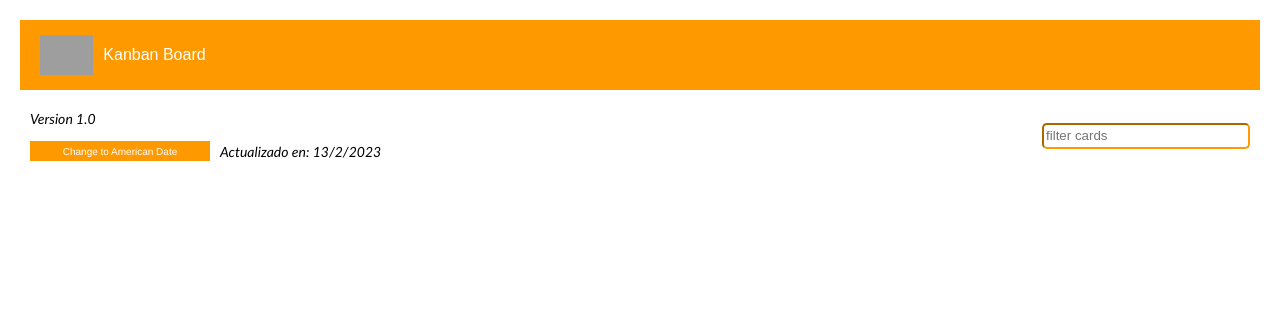
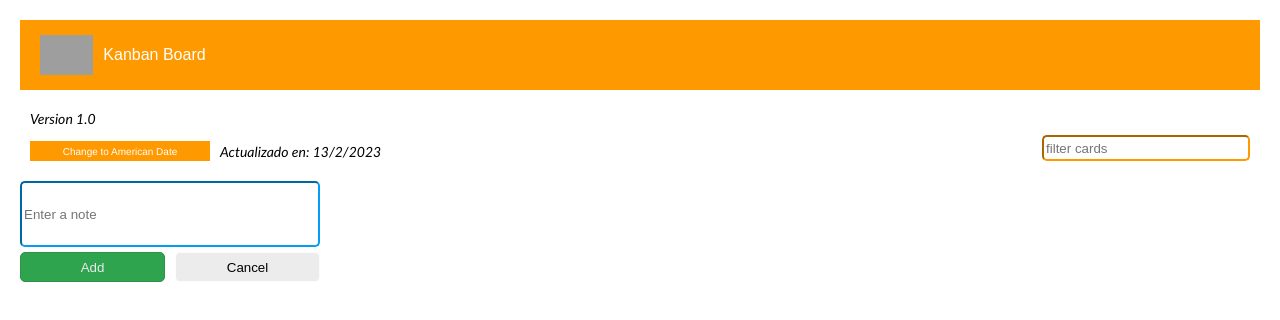
Before and after one commit to hectortrubia/react_kanban_board_project, a React (Create React App) app: page / in a window 1280 px wide. Shown: the top 320 px of the page. Built offline with nearby package versions, Linux system fonts and the light colour scheme; grey boxes are pictures that could not be loaded.

Commit message:
create new task
design of new task area created

```diff
--- /dev/null
+++ b/src/components/create-task/index.jsx
@@ -0,0 +1,28 @@
+import './style.css';
+import React from 'react';
+
+
+
+
+function CreateTask() {
+
+    return (
+
+        <React.Fragment>
+            <form action="" className='form'>
+                <div className='text-area-container'>
+                    <input name="text" className='textareainput' placeholder="Enter a note" rows="10" cols="10" ></input>
+                </div>
+                <div className='buttons-container'>
+                    <button className='buttonadd'>Add</button>
+                    <button className='buttoncancel'>Cancel</button>
+                </div>
+            </form>
+
+        </React.Fragment>
+
+    )
+
+}
+
+export default CreateTask;
--- /dev/null
+++ b/src/components/create-task/style.css
@@ -0,0 +1,63 @@
+
+
+
+.form {
+
+    margin-left: 20px;
+    display: flex;
+    flex-direction: column;
+}
+
+.text-area-container{
+
+    width: 300px;
+    display: flex;
+    flex-direction: row;
+
+}
+
+.textareainput {
+
+    width: 300px;
+    height: 60px;
+    border-color: #009ff5;
+    border-radius: 5px;
+    resize: none;
+
+}
+
+.buttons-container {
+
+    width: 300px;
+    display: flex;
+    flex-direction: row;
+    justify-content: space-between;
+
+}
+
+.buttonadd {
+
+    width: 145px;
+    height: 30px;
+    background-color: #2ea44f;
+    border: solid 1px;
+    border-color: #32904b;
+    border-radius: 5px;
+    color: #e9eaeb;
+    margin-top: 5px;
+
+}
+
+
+.buttoncancel {
+
+    width: 145px;
+    height: 30px;
+    background-color: #ececec;
+    border: solid 1px;
+    border-color: #fafbfc;
+    border-radius: 5px;
+    color: #000000;
+    margin-top: 5px;
+
+}
--- a/src/components/search-tasks/style.css
+++ b/src/components/search-tasks/style.css
@@ -2,7 +2,7 @@
 
     display: flex;
     flex-direction: row;
-    align-items: center;
+    align-items:flex-end;
     justify-content: space-between;
     margin-left: 30px;
     margin-right: 30px;
@@ -45,4 +45,5 @@
     width: 200px;
     border-radius: 5px;
     border-color: #ff9900;
+    margin-bottom: 20px;
 }
--- a/src/pages/home/index.jsx
+++ b/src/pages/home/index.jsx
@@ -2,6 +2,7 @@ import React from 'react';
 import './style.css';
 import Nav from '../../components/nav';
 import SearchTask from '../../components/search-tasks';
+import CreateTask from '../../components/create-task';
 
 function Home() {
 
@@ -10,6 +11,7 @@ function Home() {
 
             <Nav></Nav>
             <SearchTask></SearchTask>
+            <CreateTask></CreateTask>
 
         </React.Fragment>
 
```
